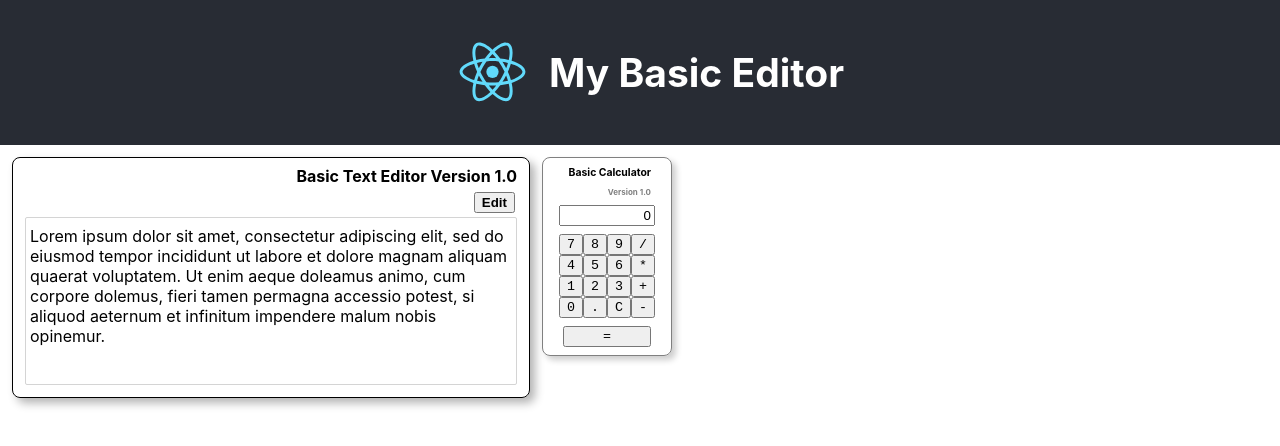
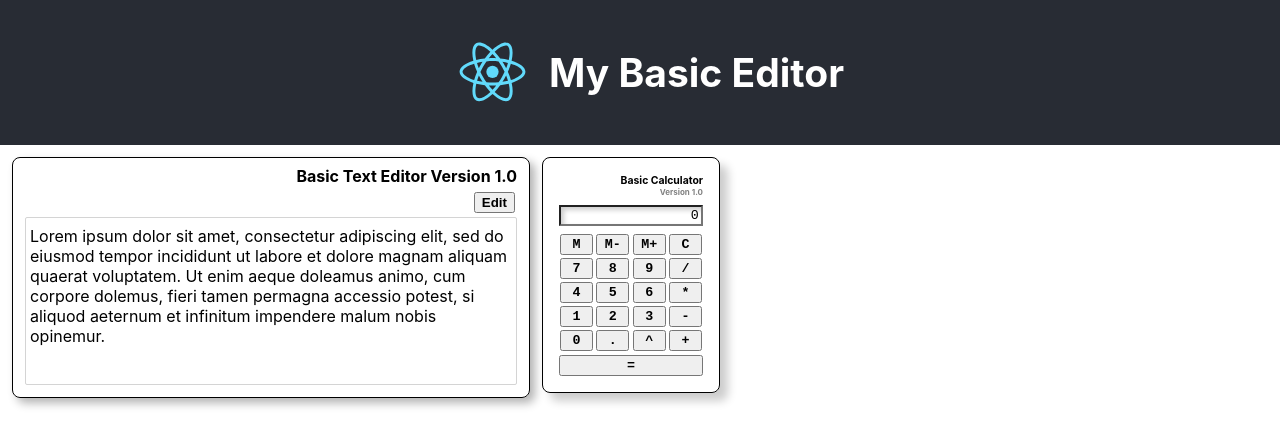
Before and after one commit to PaulD-LeWagon/react-playground, a React (Create React App) app: page / in a window 1280 px wide. Shown: the top 446 px of the page. Built offline with nearby package versions, Linux system fonts and the light colour scheme.

Commit message:
Refactor Calculator component and css. Create a useful debug function

```diff
--- a/src/calculator/Calculator.css
+++ b/src/calculator/Calculator.css
@@ -1,54 +1,89 @@
-div.calculator {
+.flex-box-cc {
   display: flex;
-  flex-direction: column;
   justify-content: center;
   align-items: center;
+}
+.flex-box-ec {
+  display: flex;
+  justify-content: center;
+  align-items: flex-end;
+}
 
+.flex-col {
+  flex-direction: column;
+}
+.flex-row {
+  flex-direction: row;
+}
+
+.flex-gap-1 {
+  gap: 0.2rem;
+}
+.flex-gap-2 {
+  gap: 0.5rem;
+}
+.flex-gap-2-1 {
+  row-gap: 0.5rem;
+  column-gap: 0.2rem;
+}
+
+.flx-w {
+  flex-wrap: wrap;
+}
+
+div.calculator .fg-1 {
+  flex-grow: 1;
+}
+div.calculator .fg-2 {
+  flex-grow: 2;
+}
+div.calculator .fg-3 {
+  flex-grow: 3;
+}
+
+div.calculator {
+  width: 9rem;
   margin: 0.75rem;
-  border: solid 1px gray;
+  padding: 1rem;
+
+  border: solid 1px black;
   border-radius: 0.5rem;
-  padding: 0.5rem;
-  box-shadow: 4px 4px 6px rgba(0, 0, 0, 0.2);
+  box-shadow: 8px 8px 10px rgba(0, 0, 0, 0.2);
 }
+
+div.calculator * {
+  margin: 0;
+}
+
 div.calculator > header {
-  margin: none;
-  border: none;
-  padding: none;
-
-  width: 5.5rem;
+  width: 100%;
 }
 div.calculator .calc-title {
-  margin: 0 0 0.5rem 0;
-  padding: 0;
   font-size: 0.65rem;
-  text-align: right;
 }
 div.calculator .calc-sub-title {
-  margin: 0 0 0.5rem 0;
-  padding: 0;
   font-size: 0.5rem;
-  text-align: right;
   color: gray;
 }
 
 div.calculator > input {
   text-align: right;
-  width: 5.5rem;
+  width: 94%;
+  box-shadow: inset 3px 3px 5px rgba(0, 0, 0, 0.2);
+}
+div.calculator > input,
+div.calculator div.calc-keypad * {
+  font-family: monospace;
 }
 
-div.calc-keypad * {
-  font-family: monospace;
+div.calculator button {
+  font-weight: bold;
+  flex: 0 0 23%;
 }
-div.calc-keypad > .row.one {
-  display: flex;
-  justify-content: center;
-  align-items: center;
-  margin: 0.5rem;
+div.calculator button:hover {
+  box-shadow: 1px 1px 1px rgba(0, 0, 0, 0.3);
 }
-div.calculator .calc-keypad-operations > button {
-  display: block;
+div.calculator button:active {
+  text-shadow: 2px 2px 3px rgba(0, 0, 0, 0.3);
+  box-shadow: inset 1px 1px 2px rgba(0, 0, 0, 0.4);
 }
-
-div.calculator .calc-keypad > .row.two > button {
-  width: 5.5rem;
-}
--- a/src/calculator/Calculator.js
+++ b/src/calculator/Calculator.js
@@ -1,64 +1,24 @@
-import React, { useState, useRef } from "react"
-import _ from "lodash"
+import React, { useState } from "react"
 
 export default function Calculator() {
-  const opsRegex = /[*/+-]+$/
-  const comRegex = /[C=]+$/
+  // App state vars
   const [inputValue, setInputValue] = useState("0")
   const [calcStack, setCalcStack] = useState([])
   const [opsStack, setOpsStack] = useState([])
+  const [memory, setMemory] = useState("0")
 
-  //       if (calcStack.length >= 1) {
-  //         // Time to calculate
-  //         doCalculation()
-  //       } else {
-  //         throw new Error(
-  //           `
-  //           Unable to do calculation.
-  //           Incorrect number of parameters
-  //           [You need at least two numbers].
-  //           Do nothing! [${calcStack}, ${opsStack}]
-  //         `
-  //             .replace(/\n|\t/, "")
-  //             .trim()
-  //         )
-  //       }
-
-  const doCalculation = () => {
-    let cStack = [...calcStack, inputValue]
-    let oStack = [...opsStack]
-    let total = Number(cStack.shift())
-
-    for (const i in cStack) {
-      switch (oStack[i]) {
-        case "*":
-          total *= Number(cStack[i])
-          break
-
-        case "/":
-          total /= Number(cStack[i])
-          break
-
-        case "+":
-          total += Number(cStack[i])
-          break
-
-        case "-":
-          total -= Number(cStack[i])
-          break
-
-        default:
-          throw Error(
-            `Calculation Error: [${total}, ${calcStack}, ${opsStack}]`
-          )
-      }
-    }
-    setCalcStack([])
-    setOpsStack([])
-    setInputValue(Number(total.toFixed(2)))
+  const doOperation = (theOperator) => {
+    console.debug("Operator: ", theOperator)
+    // Just add it to the stack...
+    setOpsStack((curStack) => [...curStack, theOperator])
+    // And the current value to calcStack
+    setCalcStack((curStack) => [...curStack, inputValue])
+    // The reset the inputValue
+    setInputValue("")
   }
 
   const doCommand = (theCommand) => {
+    console.debug("Executing Command: ", theCommand)
     switch (theCommand) {
       case "C":
         // Reset the state
@@ -72,215 +32,382 @@ export default function Calculator() {
         doCalculation()
         break
 
+      case "M":
+        // Do memory recall - i.e. set inputValue to memory variable.
+        setInputValue(memory)
+        break
+
+      case "M-":
+        // Do memory delete - i.e. reset the memory variable.
+        setMemory("0")
+        break
+
+      case "M+":
+        // Do memory add - i.e. add the inputValue to memory
+        // variable (add to existing value if exists)
+        setMemory((m) => String(Number(m) + Number(inputValue)))
+        setInputValue("0")
+        break
+
       default:
         console.warn(`Command not implemented: (${theCommand})`)
         break
     }
   }
 
-  const doOperation = (theOperator) => {
-    // Just add it to the stack...
-    setOpsStack((currentStack) => [...currentStack, theOperator])
-    // And the current value to calcStack
-    setCalcStack((currentStack) => [...currentStack, inputValue])
-    // The reset the inputValue
-    setInputValue("")
+  const doCalculation = () => {
+    let cStack = [...calcStack, inputValue]
+    let oStack = [...opsStack]
+    let total = Number(cStack.shift())
+
+    for (const i in cStack) {
+      switch (oStack[i]) {
+        case "^":
+          total = total ** Number(cStack[i])
+          break
+
+        case "/":
+          total /= Number(cStack[i])
+          break
+
+        case "*":
+          total *= Number(cStack[i])
+          break
+
+        case "+":
+          total += Number(cStack[i])
+          break
+
+        case "-":
+          total -= Number(cStack[i])
+          break
+
+        default:
+          throw Error(
+            `Calculation Error: t: (${total}), cs: (${calcStack}), os: (${opsStack})`
+          )
+      }
+    }
+    setCalcStack([])
+    setOpsStack([])
+    setInputValue(Number(total.toFixed(2)))
   }
 
-  const handleInputChange = (event, value) => {
-    value = value.trim()
-    const opsMatch = value.match(opsRegex)
+  const handleOperatorButtonClick = (event, theValue) => {
+    console.debug("OpsClick: ", theValue)
+    doOperation(theValue)
+  }
+
+  const handleCommandButtonClick = (event, theValue) => {
+    console.debug("ComClick: ", theValue)
+    doCommand(theValue)
+  }
+
+  const handleNumberButtonClick = (event, theValue) => {
+    console.debug("NumClick: ", theValue)
+    theValue = typeof theValue !== "string" ? String(theValue) : theValue
+    if (inputValue.length === 1 && inputValue === "0") {
+      if (theValue === ".") {
+        setInputValue("0.")
+      } else {
+        setInputValue(theValue)
+      }
+    } else {
+      setInputValue((n) => `${n}${theValue}`)
+    }
+  }
+
+  const handleInputChange = (event, theValue) => {
+    console.debug("InputChange: ", theValue)
+    const opsMatch = theValue.trim().match(/[*/+-]+$/)
     if (opsMatch) {
-      console.log(`opsMatch: [${opsMatch}], v: ${value}, iv: ${inputValue}`)
       doOperation(opsMatch.shift())
     } else {
-      const comMatch = value.match(comRegex)
+      const comMatch = theValue.trim().match(/[C=]+$/)
       if (comMatch) {
-        console.log(`comMatch: [${comMatch}], v: ${value}, iv: ${inputValue}`)
         doCommand(comMatch.shift())
       } else {
-        setInputValue(value.replace(/[^0-9.]+/, ""))
+        // Strip any illegal characters
+        setInputValue(theValue.replace(/[^0-9.]+/, ""))
       }
     }
   }
 
-  const handleNumberButtonClick = (event, value) => {
-    value = typeof value !== "string" ? String(value) : value
-
-    if (inputValue.length === 1 && inputValue === "0") {
-      if (value === ".") {
-        setInputValue("0.")
-      } else {
-        setInputValue(value)
+  const inputEventHandlers = {
+    handleInput: (e) => {
+      handleInputChange(e, e.target.value)
+    },
+    handleKeyDown: (e) => {
+      if (e.key === "Enter") {
+        doCommand("=")
       }
-    } else {
-      setInputValue((n) => `${n}${value}`)
-    }
+    },
   }
 
-  const handleOperatorButtonClick = (event, value) => {
-    doOperation(value)
-  }
+  const btnType = "button"
+  const stdBtnClass = "calc-btn"
+  const calcButtons = [
+    {
+      btnType: btnType,
+      className: stdBtnClass,
+      children: "M",
+      clickHandler: (e) => {
+        handleCommandButtonClick(e, "M")
+      },
+    },
+    {
+      btnType: btnType,
+      className: stdBtnClass,
+      children: "M-",
+      clickHandler: (e) => {
+        handleCommandButtonClick(e, "M-")
+      },
+    },
+    {
+      btnType: btnType,
+      className: stdBtnClass,
+      children: "M+",
+      clickHandler: (e) => {
+        handleCommandButtonClick(e, "M+")
+      },
+    },
+    {
+      btnType: btnType,
+      className: stdBtnClass,
+      children: "C",
+      clickHandler: (e) => {
+        handleCommandButtonClick(e, "C")
+      },
+    },
+    {
+      btnType: btnType,
+      className: stdBtnClass,
+      children: "7",
+      clickHandler: (e) => {
+        handleNumberButtonClick(e, 7)
+      },
+    },
+    {
+      btnType: btnType,
+      className: stdBtnClass,
+      children: "8",
+      clickHandler: (e) => {
+        handleNumberButtonClick(e, 8)
+      },
+    },
+    {
+      btnType: btnType,
+      className: stdBtnClass,
+      children: "9",
+      clickHandler: (e) => {
+        handleNumberButtonClick(e, 9)
+      },
+    },
+    {
+      btnType: btnType,
+      className: stdBtnClass,
+      children: "/",
+      clickHandler: (e) => {
+        handleOperatorButtonClick(e, "/")
+      },
+    },
+    {
+      btnType: btnType,
+      className: stdBtnClass,
+      children: "4",
+      clickHandler: (e) => {
+        handleNumberButtonClick(e, 4)
+      },
+    },
+    {
+      btnType: btnType,
+      className: stdBtnClass,
+      children: "5",
+      clickHandler: (e) => {
+        handleNumberButtonClick(e, 5)
+      },
+    },
+    {
+      btnType: btnType,
+      className: stdBtnClass,
+      children: "6",
+      clickHandler: (e) => {
+        handleNumberButtonClick(e, 6)
+      },
+    },
+    {
+      btnType: btnType,
+      className: stdBtnClass,
+      children: "*",
+      clickHandler: (e) => {
+        handleOperatorButtonClick(e, "*")
+      },
+    },
+    {
+      btnType: btnType,
+      className: stdBtnClass,
+      children: "1",
+      clickHandler: (e) => {
+        handleNumberButtonClick(e, 1)
+      },
+    },
+    {
+      btnType: btnType,
+      className: stdBtnClass,
+      children: "2",
+      clickHandler: (e) => {
+        handleNumberButtonClick(e, 2)
+      },
+    },
+    {
+      btnType: btnType,
+      className: stdBtnClass,
+      children: "3",
+      clickHandler: (e) => {
+        handleNumberButtonClick(e, 3)
+      },
+    },
+    {
+      btnType: btnType,
+      className: stdBtnClass,
+      children: "-",
+      clickHandler: (e) => {
+        handleOperatorButtonClick(e, "-")
+      },
+    },
+    {
+      btnType: btnType,
+      className: stdBtnClass,
+      children: "0",
+      clickHandler: (e) => {
+        handleNumberButtonClick(e, 0)
+      },
+    },
+    {
+      btnType: btnType,
+      className: stdBtnClass,
+      children: ".",
+      clickHandler: (e) => {
+        handleNumberButtonClick(e, ".")
+      },
+    },
+    {
+      btnType: btnType,
+      className: stdBtnClass,
+      children: "^",
+      clickHandler: (e) => {
+        handleOperatorButtonClick(e, "^")
+      },
+    },
+    {
+      btnType: btnType,
+      className: stdBtnClass,
+      children: "+",
+      clickHandler: (e) => {
+        handleOperatorButtonClick(e, "+")
+      },
+    },
+    {
+      btnType: btnType,
+      className: `${stdBtnClass} fg-3`,
+      children: "=",
+      clickHandler: (e) => {
+        handleCommandButtonClick(e, "=")
+      },
+    },
+  ]
 
-  const handleCommandButtonClick = (event, value) => {
-    doCommand(value)
-  }
+  // const debugThis = (counterLabel, ...vars) => {
+  //   let output = ""
+  //   for (const i in vars) {
+  //     output += `\n${typeof vars[i]}: ${vars[i]}`
+  //   }
+  //   console.debug(
+  //     `
+  //       ${(() => {
+  //         console.count(counterLabel)
+  //         return ""
+  //       })()}
 
-  console.count(`Calculator Render: `)
-  console.log(`iv: (${inputValue}), cs: [${calcStack}], os: [${opsStack}]`)
+  //       ${output}
+  //     `
+  //       // .replace(/\s+/g, " ")
+  //       .trim()
+  //   )
+  // }
+  // debugThis("Test Run", 1, "Two", { three: 3 })
+
+  console.debug(
+    `
+      ${(() => {
+        console.count("Calculator Render")
+        return ""
+      })()}
+      M: (${memory}),
+      IV: (${inputValue})
+      CS: [${calcStack}],
+      OS: [${opsStack}]
+    `
+      .replace(/\s+/g, " ")
+      .trim()
+  )
 
   return (
-    <div className="calculator">
-      <header className="calc-header">
+    <div className="calculator flex-box-cc flex-col flex-gap-2">
+      <header className="calc-header flex-box-ec flex-col">
         <h4 className="calc-title">Basic Calculator</h4>
         <h5 className="calc-sub-title">Version 1.0</h5>
       </header>
-      <input
+
+      <Input
+        inputType="text"
+        inputName="calc-input"
         className="calc-input"
-        type="text"
-        name="calc-input"
-        value={inputValue}
-        onInput={(e) => {
-          handleInputChange(e, e.target.value)
-        }}
+        inputValue={inputValue}
+        {...inputEventHandlers}
       />
-      <div className="calc-keypad">
-        <div className="row one">
-          <div className="calc-keypad-numbers col one">
-            <div className="numbers row one">
-              <button
-                type="button"
-                onClick={(e) => {
-                  handleNumberButtonClick(e, 7)
-                }}>
-                7
-              </button>
-              <button
-                type="button"
-                onClick={(e) => {
-                  handleNumberButtonClick(e, 8)
-                }}>
-                8
-              </button>
-              <button
-                type="button"
-                onClick={(e) => {
-                  handleNumberButtonClick(e, 9)
-                }}>
-                9
-              </button>
-            </div>
-            <div className="numbers row two">
-              <button
-                type="button"
-                onClick={(e) => {
-                  handleNumberButtonClick(e, 4)
-                }}>
-                4
-              </button>
-              <button
-                type="button"
-                onClick={(e) => {
-                  handleNumberButtonClick(e, 5)
-                }}>
-                5
-              </button>
-              <button
-                type="button"
-                onClick={(e) => {
-                  handleNumberButtonClick(e, 6)
-                }}>
-                6
-              </button>
-            </div>
-            <div className="numbers row three">
-              <button
-                type="button"
-                onClick={(e) => {
-                  handleNumberButtonClick(e, 1)
-                }}>
-                1
-              </button>
-              <button
-                type="button"
-                onClick={(e) => {
-                  handleNumberButtonClick(e, 2)
-                }}>
-                2
-              </button>
-              <button
-                type="button"
-                onClick={(e) => {
-                  handleNumberButtonClick(e, 3)
-                }}>
-                3
-              </button>
-            </div>
-            <div className="numbers row four">
-              <button
-                type="button"
-                onClick={(e) => {
-                  handleNumberButtonClick(e, 0)
-                }}>
-                0
-              </button>
-              <button
-                type="button"
-                onClick={(e) => {
-                  handleNumberButtonClick(e, ".")
-                }}>
-                .
-              </button>
-              <button
-                type="button"
-                onClick={(e) => {
-                  handleCommandButtonClick(e, "C")
-                }}>
-                C
-              </button>
-            </div>
-          </div>
-          <div className="calc-keypad-operations col two">
-            <button
-              type="button"
-              onClick={(e) => {
-                handleOperatorButtonClick(e, "/")
-              }}>
-              /
-            </button>
-            <button
-              type="button"
-              onClick={(e) => {
-                handleOperatorButtonClick(e, "*")
-              }}>
-              *
-            </button>
-            <button
-              type="button"
-              onClick={(e) => {
-                handleOperatorButtonClick(e, "+")
-              }}>
-              +
-            </button>
-            <button
-              type="button"
-              onClick={(e) => {
-                handleOperatorButtonClick(e, "-")
-              }}>
-              -
-            </button>
-          </div>
-        </div>
-        <div className="row two">
-          <button
-            type="button"
-            onClick={(e) => {
-              handleCommandButtonClick(e, "=")
-            }}>
-            =
-          </button>
-        </div>
+
+      <div className="calc-keypad flex-box-cc flx-w flex-gap-1">
+        {calcButtons.map((btnData, i) => {
+          return (
+            <Button
+              key={i}
+              {...btnData}
+            />
+          )
+        })}
       </div>
     </div>
   )
 }
+
+export const Button = ({ btnType, className, clickHandler, children }) => {
+  return (
+    <button
+      className={className}
+      type={btnType ? btnType : "button"}
+      onClick={clickHandler}>
+      {children}
+    </button>
+  )
+}
+
+export const Input = ({
+  inputType,
+  inputName,
+  className,
+  inputValue,
+  handleInput,
+  handleKeyDown,
+}) => {
+  return (
+    <input
+      type={inputType}
+      name={inputName}
+      className={className}
+      value={inputValue}
+      onInput={handleInput}
+      onKeyDown={handleKeyDown}
+    />
+  )
+}
```
